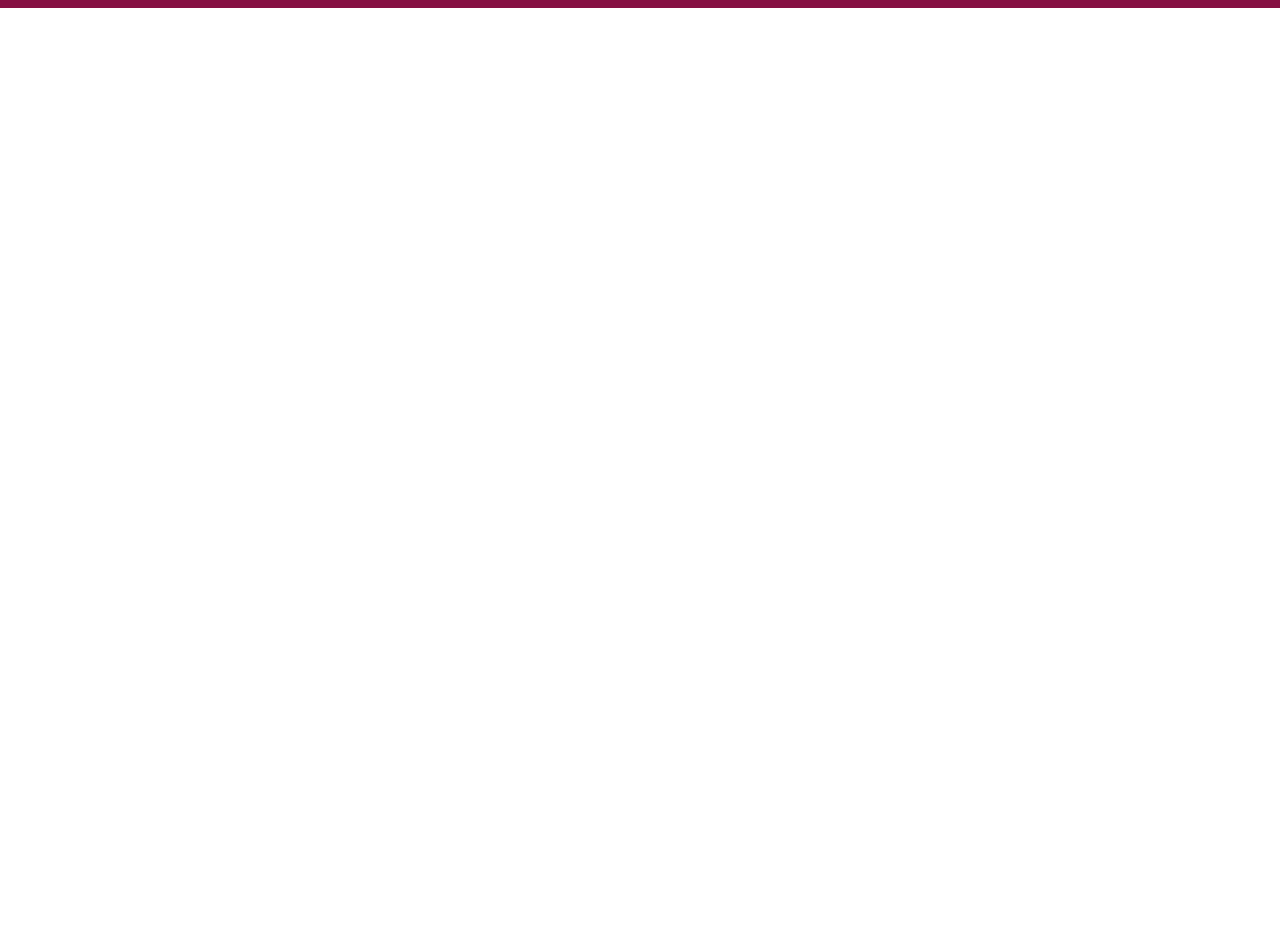
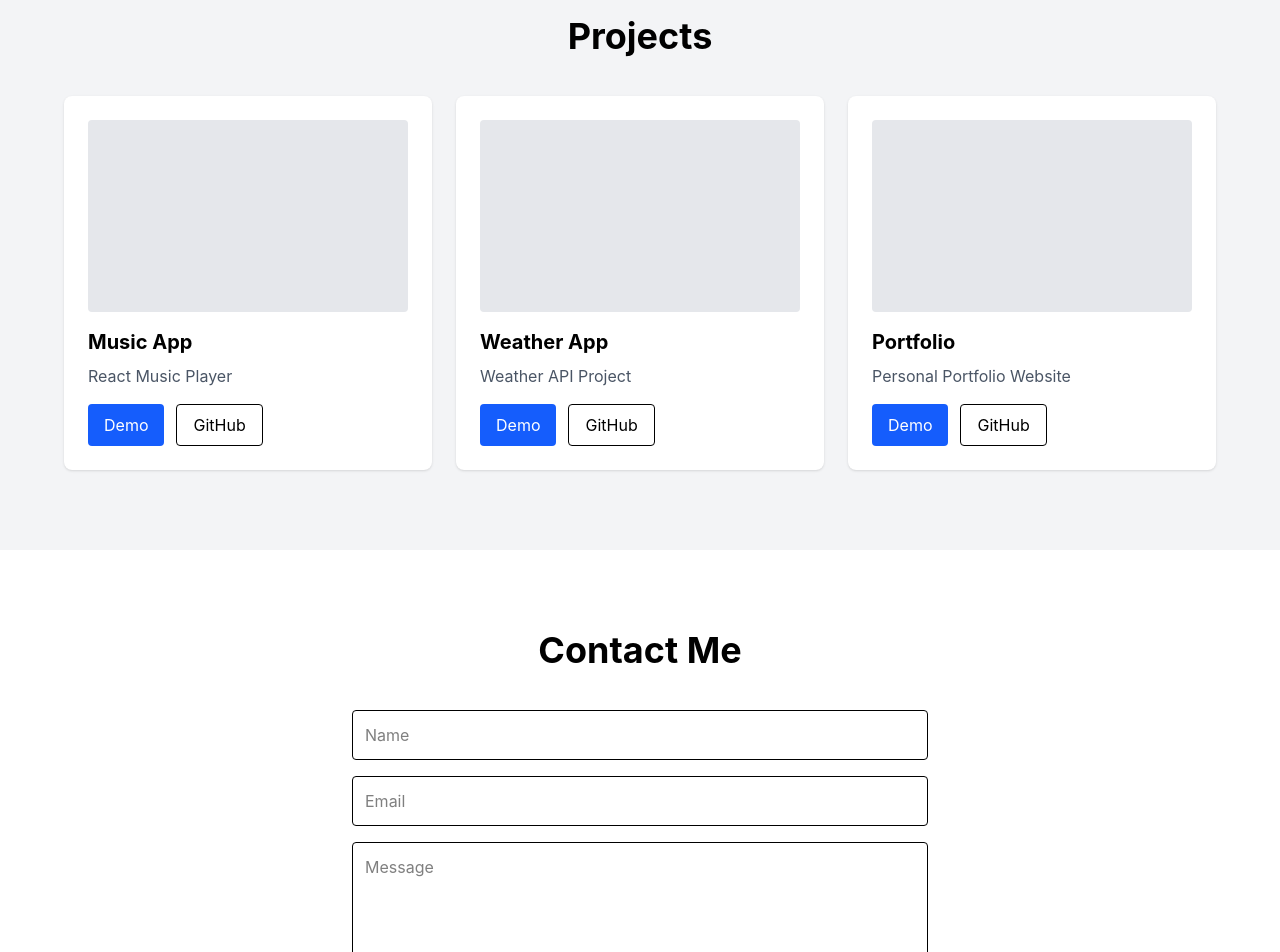
Before and after one commit to bhumi292/bhumi-portfolio, a React (Vite) app: page / in a window 1280 px wide. Shown: the part 2040-2992 px from the top of the page. Before the commit the page ends 2048 px from the top, so only its background shows below. Built offline with nearby package versions, Linux system fonts and the light colour scheme.

Commit message:
update contect ection

```diff
--- a/src/App.jsx
+++ b/src/App.jsx
@@ -1,7 +1,9 @@
 import About from "./Components/About";
+import Contact from "./Components/Contact";
 import Footer from "./Components/Footer";
 import Hero from "./Components/Hero";
 import Navbar from "./Components/Navbar";
+import Projects from "./Components/Projects";
 import Skills from "./Components/Skills";
 
 
@@ -14,6 +16,8 @@ function App() {
       <Hero/>
       <About/>
       <Skills/>
+      <Projects/>
+      <Contact/>
       <Footer/>
     </>
   )
--- a/src/Components/Contact.jsx
+++ b/src/Components/Contact.jsx
@@ -1,39 +1,32 @@
 function Contact() {
   return (
-    <section
-      id="contact"
-      className="bg-gray-100 py-20 px-8"
-    >
-      <h2 className="text-4xl font-bold text-center">
+    <section id="contact" className="py-20 px-6">
+      <h2 className="text-4xl font-bold text-center mb-10">
         Contact Me
       </h2>
 
-      <form className="max-w-xl mx-auto mt-10">
-
+      <form className="max-w-xl mx-auto space-y-4">
         <input
           type="text"
-          placeholder="Your Name"
-          className="w-full p-3 border rounded mb-4"
+          placeholder="Name"
+          className="w-full border p-3 rounded"
         />
 
         <input
           type="email"
-          placeholder="Your Email"
-          className="w-full p-3 border rounded mb-4"
+          placeholder="Email"
+          className="w-full border p-3 rounded"
         />
 
         <textarea
           rows="5"
           placeholder="Message"
-          className="w-full p-3 border rounded"
+          className="w-full border p-3 rounded"
         ></textarea>
 
-        <button
-          className="mt-5 bg-blue-600 text-white px-6 py-3 rounded"
-        >
+        <button className="bg-blue-600 text-white px-6 py-3 rounded">
           Send Message
         </button>
-
       </form>
     </section>
   );
--- a/src/Components/Projects.jsx
+++ b/src/Components/Projects.jsx
@@ -1,56 +1,56 @@
-function Projects() {
-
 const projects = [
   {
-      id: 1,
     title: "Music App",
-      desc: "React music player application."
+    description: "React Music Player",
   },
   {
-      id: 2,
     title: "Weather App",
-      desc: "Weather API project."
+    description: "Weather API Project",
   },
   {
-      id: 3,
-      title: "Todo App",
-      desc: "Task management application."
-    }
+    title: "Portfolio",
+    description: "Personal Portfolio Website",
+  },
 ];
 
+function Projects() {
   return (
-    <section id="projects" className="py-20 px-8">
-
-      <h2 className="text-4xl font-bold text-center">
+    <section
+      id="projects"
+      className="bg-gray-100 py-20 px-6"
+    >
+      <h2 className="text-4xl font-bold text-center mb-10">
         Projects
       </h2>
 
-      <div className="grid md:grid-cols-3 gap-8 mt-12">
+      <div className="max-w-6xl mx-auto grid md:grid-cols-3 gap-6">
+        {projects.map((project, index) => (
+          <div
+            key={index}
+            className="bg-white p-6 rounded-lg shadow"
+          >
+            <div className="h-48 bg-gray-200 rounded mb-4"></div>
 
-        {projects.map((project) => (
-
-          <div
-            key={project.id}
-            className="shadow-lg rounded-lg p-6"
-          >
-            <h3 className="text-2xl font-semibold">
+            <h3 className="text-xl font-bold mb-2">
               {project.title}
             </h3>
 
-            <p className="mt-3 text-gray-600">
-              {project.desc}
+            <p className="text-gray-600 mb-4">
+              {project.description}
             </p>
 
-            <button className="mt-5 bg-blue-600 text-white px-4 py-2 rounded">
-              View Project
+            <div className="flex gap-3">
+              <button className="bg-blue-600 text-white px-4 py-2 rounded">
+                Demo
               </button>
 
+              <button className="border px-4 py-2 rounded">
+                GitHub
+              </button>
             </div>
-
+          </div>
         ))}
-
       </div>
-
     </section>
   );
 }
```
Lines whose indentation alone changed are shown as unchanged.
